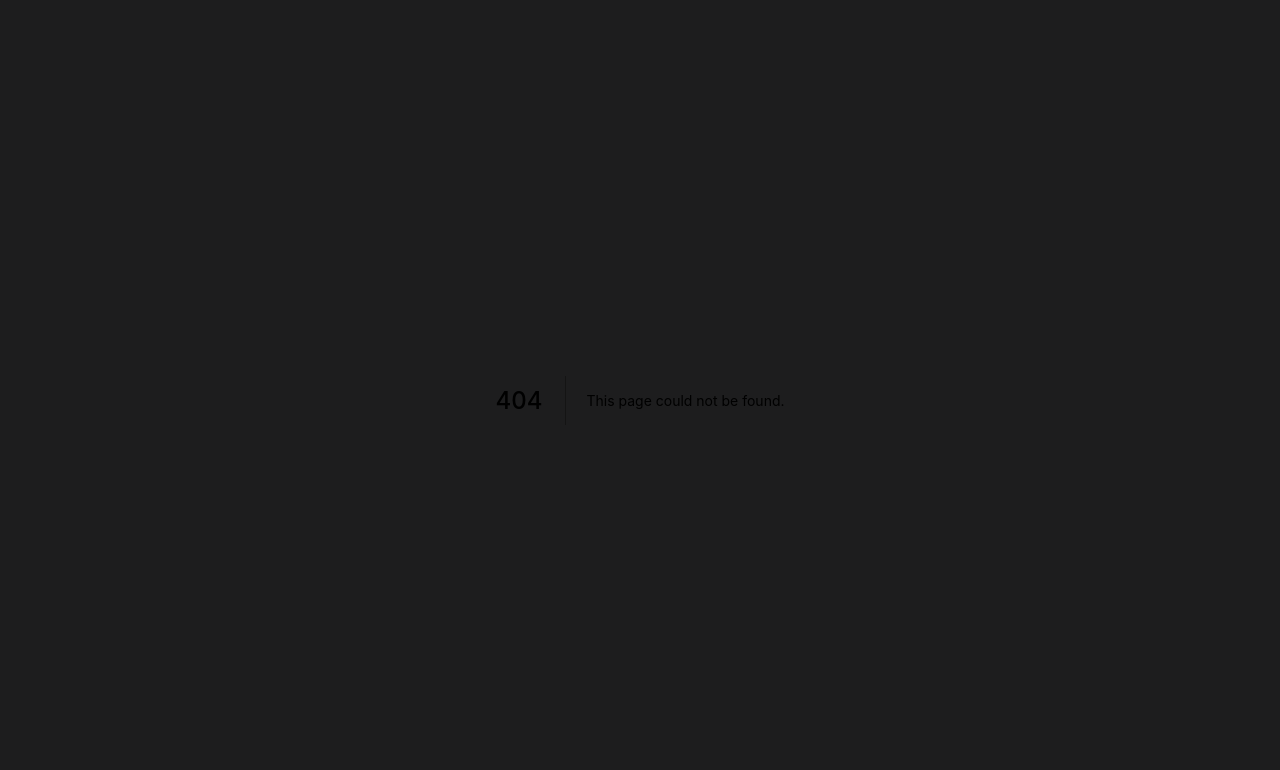
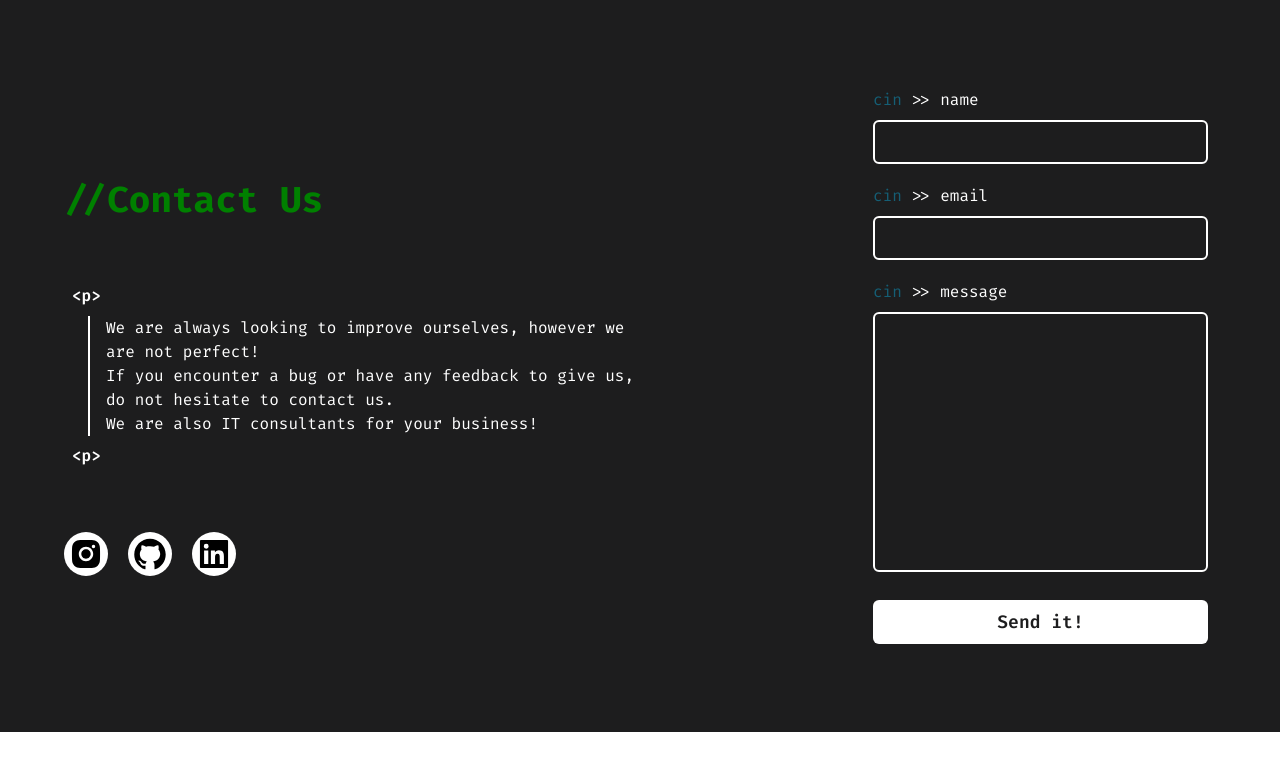
Before and after one commit to PierreLouisLetoquart/nextjs-supabase-blog, a Next.js app: page /contact-section in a window 1280 px wide. Before the commit this address had no page. Shown: the top 770 px of the page. Built offline with nearby package versions, Linux system fonts and the light colour scheme.

Commit message:
feat: impl contact page

```diff
--- /dev/null
+++ b/pages/contact-section.tsx
@@ -0,0 +1,93 @@
+/* eslint-disable react/jsx-no-comment-textnodes */
+import { AiFillInstagram, AiFillGithub, AiFillLinkedin } from 'react-icons/ai'
+import { motion as m, Variants } from "framer-motion";
+import TextContainer from '../components/TextContainer'
+import Form from '../components/Form'
+
+export default function Contact() {
+    const contentVariantLeft: Variants = {
+        offscreen: {
+            x: 100,
+            opacity: 0,
+        },
+        onscreen: {
+            x: 0,
+            opacity: 1,
+            transition: {
+                type: "spring",
+                bounce: 0.1,
+                duration: 0.8,
+            }
+        }
+    };
+
+    const contentVariantRight: Variants = {
+        offscreen: {
+            x: -100,
+            opacity: 0
+        },
+        onscreen: {
+            x: 0,
+            opacity: 1,
+            transition: {
+                type: "spring",
+                bounce: 0.1,
+                duration: 0.8,
+            }
+        }
+    };
+
+    return (
+        <section className='max-w-6xl mx-auto flex flex-col md:flex-row justify-between items-center md:py-20 md:gap-10'>
+
+            <div className='mb-10'>
+                <m.div
+                    initial="offscreen"
+                    whileInView="onscreen"
+                    viewport={{ once: true, amount: 0.8 }}
+                    className='overflow-hidden'
+                >
+                    <m.h2
+                        variants={contentVariantLeft}
+                        className='text-3xl lg:text-4xl font-bold text-greenCode mt-10 md:mt-16'
+                    >
+                        //Contact Us
+                    </m.h2>
+                </m.div>
+
+                <m.div
+                    initial="offscreen"
+                    whileInView="onscreen"
+                    viewport={{ once: true, amount: 0.8 }}
+                    className='overflow-hidden'
+                >
+                    <m.div
+                        variants={contentVariantRight}
+                        className='max-w-xl mx-auto mt-6  md:mt-14'
+                    >
+                        <TextContainer tag={"p"}>
+                            <p className='text-base'>
+                                We are always looking to improve ourselves, however we are not perfect! <br />
+                                If you encounter a bug or have any feedback to give us, do not hesitate to contact us. <br />
+                                We are also IT consultants for your business!
+                            </p>
+                        </TextContainer>
+                    </m.div>
+                </m.div>
+
+                <div className='mt-6  md:mt-14'>
+                    <ul className='flex items-center gap-5'>
+                        <li className='text-4xl p-1 rounded-full bg-white'><AiFillInstagram/></li>
+                        <li className='text-4xl p-1 rounded-full bg-white'><AiFillGithub/></li>
+                        <li className='text-4xl p-1 rounded-full bg-white'><AiFillLinkedin/></li>
+                    </ul>
+                </div>
+            </div>
+
+            <div className='my-10 md:my-0'>
+                <Form/>
+            </div>
+
+        </section>
+    )
+}
--- a/pages/index.tsx
+++ b/pages/index.tsx
@@ -1,6 +1,7 @@
 import Head from "next/head";
 import React from "react";
 import AboutSection from "./about-section";
+import Contact from "./contact-section";
 import HowItWork from "./how-section";
 import MainSection from "./main-section";
 
@@ -16,6 +17,7 @@ export default function Home() {
         <MainSection/>
         <AboutSection/>
         <HowItWork/>
+        <Contact/>
       </main>
     </div>
   );
```
